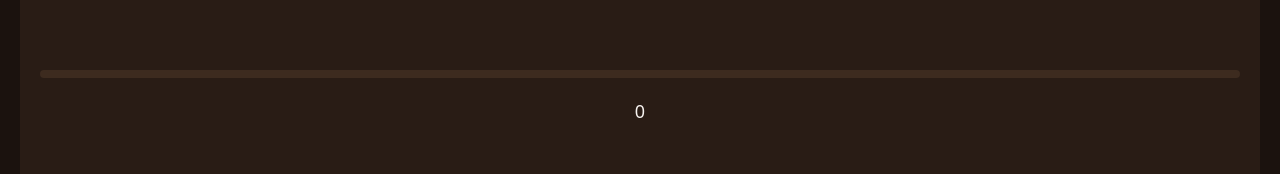
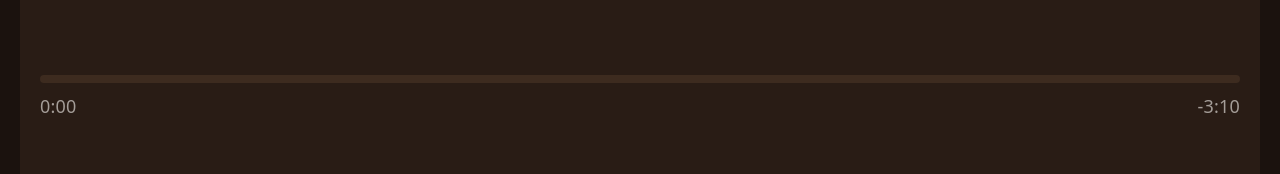
Before and after one commit to QwEekYhyo/mini-audio, a React (Vite) app in the folder app/front/: page / in a window 1280 px wide. Shown: the part 216-390 px from the top of the page. Built offline with nearby package versions, Linux system fonts and the light colour scheme.

Commit message:
front: add track position indicators

```diff
--- a/app/front/src/pages/MusicPage.tsx
+++ b/app/front/src/pages/MusicPage.tsx
@@ -1,5 +1,6 @@
 import { useState } from "react";
 
+import { formatSeconds } from "../utils/time";
 import Slider from "../components/Slider";
 
 import PauseIcon from "../assets/music-pause.svg?react";
@@ -13,21 +14,26 @@ function MusicPage() {
     // In seconds
     const [trackPosition, setTrackPosition] = useState(0);
 
+    const trackDuration = 190;
+
     return (
         <div className="widget music-page-container">
             <div className="audio-visualizer"></div>
 
             <div className="track-info">
                 <Slider
-                    min={24}
-                    max={191}
+                    min={0}
+                    max={trackDuration}
                     value={trackPosition}
                     onValueChange={(value) =>
                         setTrackPosition(Math.floor(value))
                     }
                     style={{ height: 8, width: "100%" }}
                 />
-                <span>{trackPosition}</span>
+                <div className="track-position">
+                    <span>{formatSeconds(trackPosition)}</span>
+                    <span>-{formatSeconds(trackDuration - trackPosition)}</span>
+                </div>
             </div>
 
             <div className="music-controls">
--- a/app/front/src/styles/MusicPage.css
+++ b/app/front/src/styles/MusicPage.css
@@ -16,7 +16,14 @@
     display: flex;
     flex-direction: column;
     align-items: center;
-    gap: var(--gap-size);
+    gap: 10px;
+}
+
+.track-position {
+    width: 100%;
+    display: flex;
+    justify-content: space-between;
+    color: var(--text-sub);
 }
 
 /************** End of Track Info **************/
--- a/app/front/src/styles/index.css
+++ b/app/front/src/styles/index.css
@@ -33,6 +33,8 @@
     --gold-main: var(--gold-300);
 
     --text: var(--coffee-50);
+    --text-sub: rgb(from var(--text) r g b / 60%);
+    --text-sub-sub: rgb(from var(--text) r g b / 40%);
     --text-h: #fff;
     --text-accent: var(--pink-main);
     --bg: var(--coffee-800);
--- /dev/null
+++ b/app/front/src/utils/time.ts
@@ -0,0 +1,8 @@
+function formatSeconds(sec: number): string {
+    const minutes = Math.floor(sec / 60);
+    sec -= minutes * 60;
+
+    return `${minutes}:${String(sec).padStart(2, "0")}`;
+}
+
+export { formatSeconds };
```
